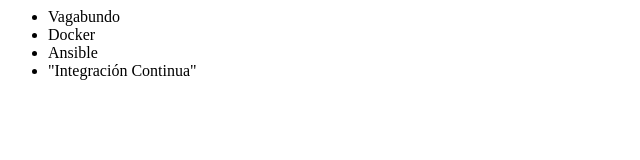
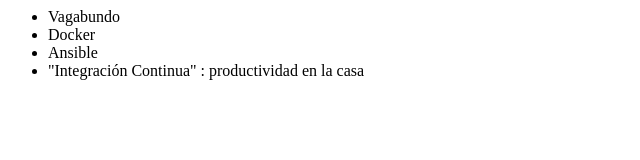
Before and after one commit to Dazaitan/pruebasGit, a plain HTML site: page index.html in a window 1280 px wide. Shown: the whole page, without its empty margins (0-640 px from the left). Drawn offline with Linux system fonts and the light colour scheme.

Commit message:
renombrar curso productividad en casa

```diff
--- a/index.html
+++ b/index.html
@@ -9,7 +9,7 @@
          <li> Vagabundo </li>
          <li> Docker </li>
          <li> Ansible </li>
-          <li> "Integración Continua" </li>
+          <li> "Integración Continua" : productividad en la casa </li>
      </ul>
 </body>
 </html>
```
